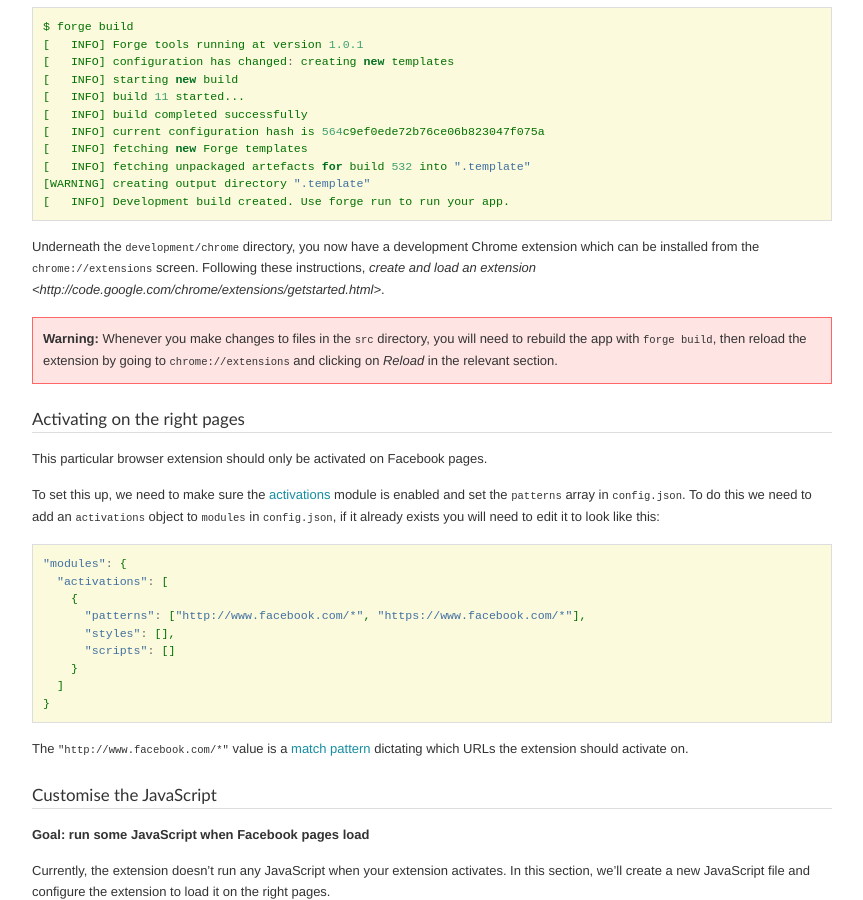
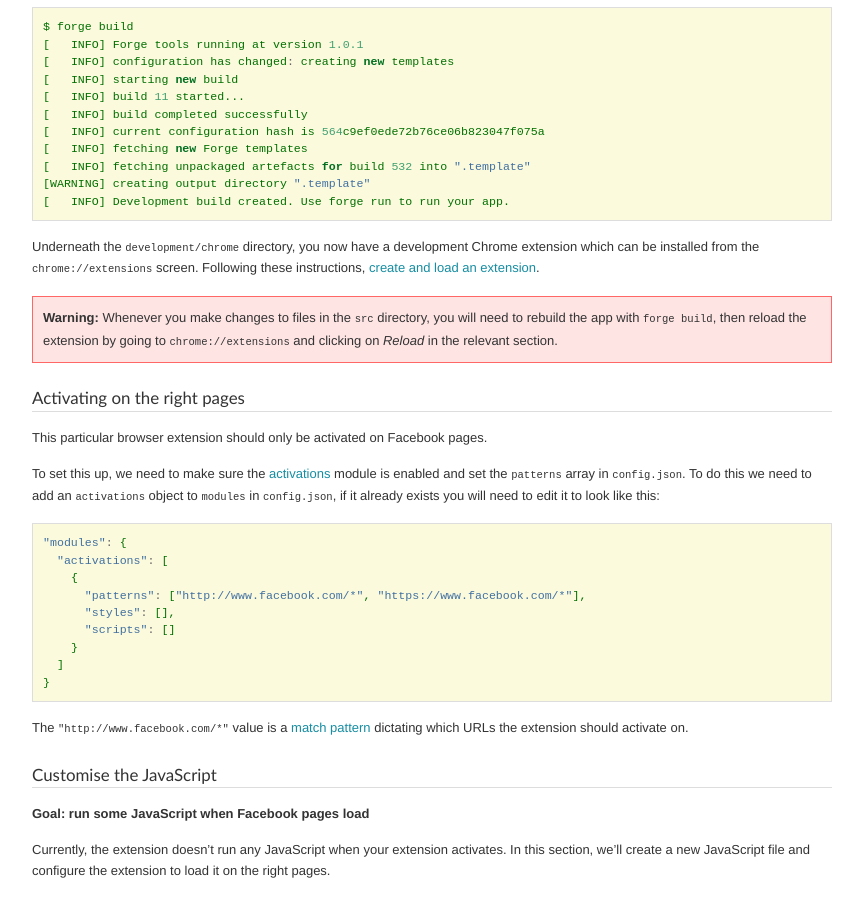
Before and after one commit to trigger-corp/Forge-Documentation, a Sphinx documentation site: the page built from source/tutorials/facenote/tutorial-1.rst, in a window 1280 px wide and 900 px high, scrolled down 1408 px. Shown: the whole window, without its empty margins (288-1151 px from the left). Built offline with Sphinx 7.4.7, drawn with Linux system fonts in a browser that asks for light colours; some web fonts are replaced.

Commit message:
fix link in facenote 1

```diff
--- a/source/tutorials/facenote/tutorial-1.rst
+++ b/source/tutorials/facenote/tutorial-1.rst
@@ -52,7 +52,7 @@ To build the extension, bring up your terminal, and enter the ``forge build`` co
     [WARNING] creating output directory ".template"
     [   INFO] Development build created. Use forge run to run your app.
 
-Underneath the ``development/chrome`` directory, you now have a development Chrome extension which can be installed from the ``chrome://extensions`` screen. Following these instructions, `create and load an extension <http://code.google.com/chrome/extensions/getstarted.html>`.
+Underneath the ``development/chrome`` directory, you now have a development Chrome extension which can be installed from the ``chrome://extensions`` screen. Following these instructions, `create and load an extension <http://code.google.com/chrome/extensions/getstarted.html>`_.
 
 .. warning:: Whenever you make changes to files in the ``src`` directory, you will need to rebuild the app with ``forge build``, then reload the extension by going to ``chrome://extensions`` and clicking on *Reload* in the relevant section.
 
```
